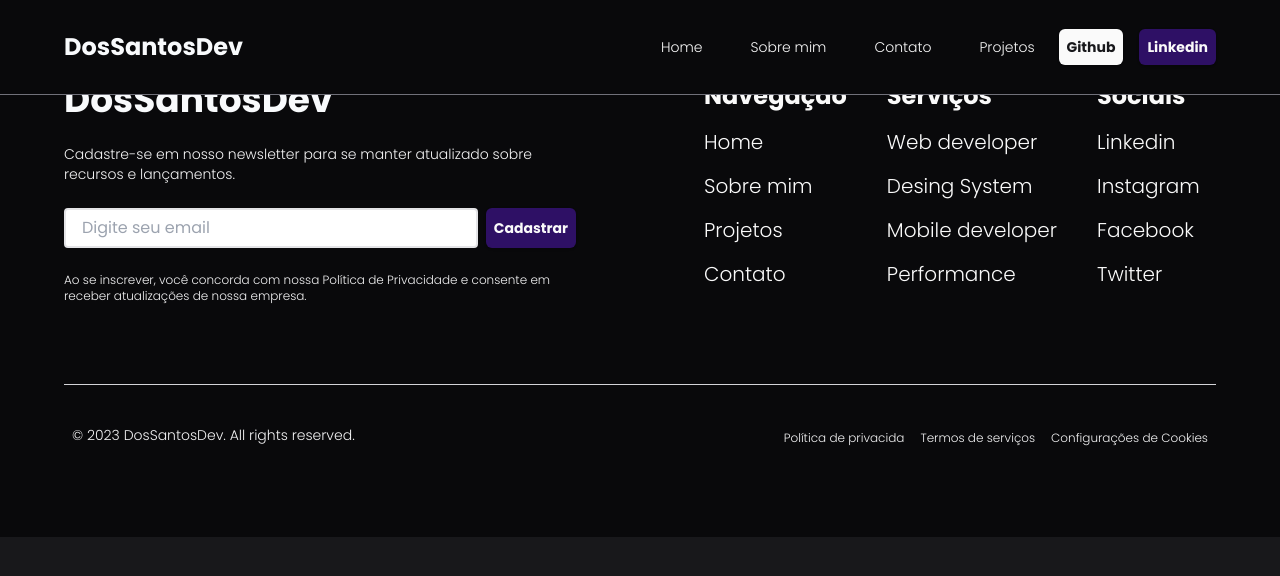
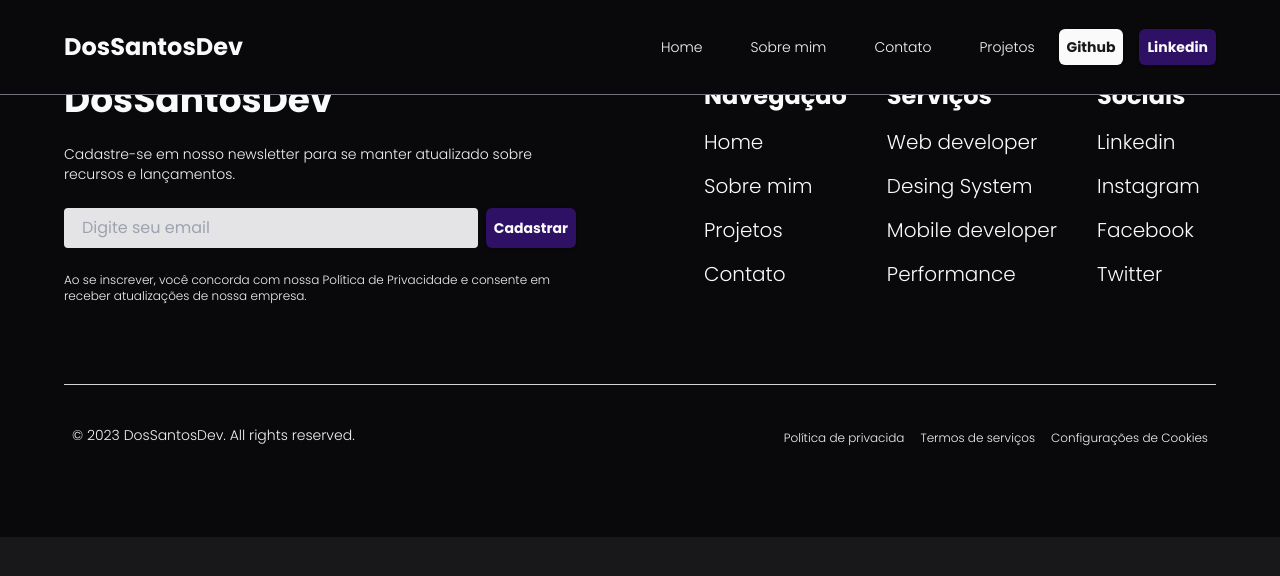
Before and after one commit to DosSantosDev2022/my-portifolio, a Next.js app: page /Contact in a window 1280 px wide. Shown: the top 576 px of the page. Built offline with nearby package versions, Linux system fonts and the light colour scheme.

Commit message:
feat : add component input section forms

```diff
--- a/src/components/Footer/formFooter.tsx
+++ b/src/components/Footer/formFooter.tsx
@@ -6,6 +6,7 @@ import { useForm, SubmitHandler } from 'react-hook-form'
 
 import { z } from 'zod'
 import { zodResolver } from '@hookform/resolvers/zod'
+import { Input } from '../Forms/TextField'
 
 const zodSchema = z.object({
   email: z.string().email('O formato do email é inválido'),
@@ -36,11 +37,10 @@ export function FormFooter() {
 
   return (
     <form onSubmit={handleSubmit(onSubmit)} className="flex w-full gap-2">
-      <input
+      <Input
+        type="email"
+        {...register('email')}
         placeholder="Digite seu email"
-        {...register('email')}
-        type="email"
-        className='"bg-zinc-200 appearance-none border-2 border-zinc-200 rounded w-full py-2 px-4 text-zinc-700 leading-tight focus:outline-none focus:bg-white focus:border-purple-500'
       />
       <Button variant="highlight">Cadastrar</Button>
     </form>
```
